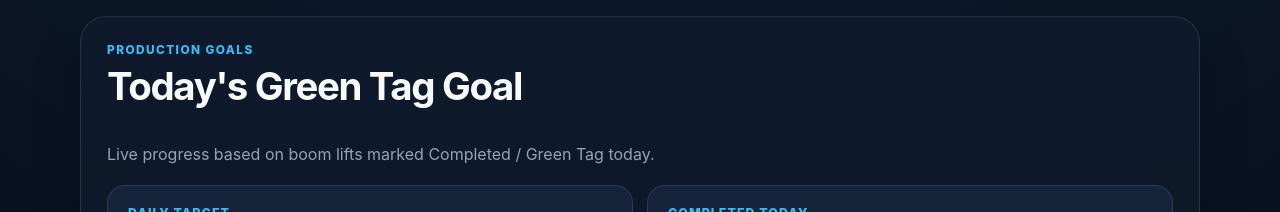
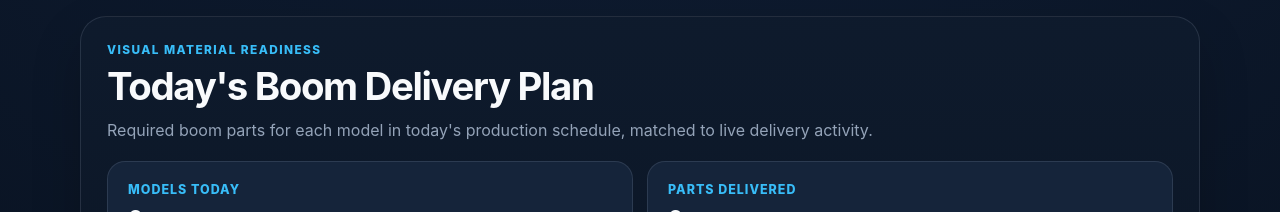
Before and after one commit to GregLivin/lineflow-ai, a Next.js app: page /dashboard in a window 1280 px wide. Shown: the part 740-952 px from the top of the page. Built offline with nearby package versions, Linux system fonts and the light colour scheme; no server answers; the database is empty; sample sign-in values are in the browser's storage.

Commit message:
Connect visual boom delivery plan to dashboard

```diff
--- a/app/dashboard/page.tsx
+++ b/app/dashboard/page.tsx
@@ -5,6 +5,7 @@ import { useRouter } from 'next/navigation';
 import MaterialRequestFlow from '../../components/MaterialRequestFlow';
 import ModelPartsSetup from '../../components/ModelPartsSetup';
 import ProductionSchedule from '../../components/ProductionSchedule';
+import BoomDeliveryPlan from '../../components/BoomDeliveryPlan';
 import YardReconditioning from '../../components/YardReconditioning';
 import TeamMessageBoard from '../../components/TeamMessageBoard';
 import ProductionGoals from '../../components/ProductionGoals';
@@ -68,47 +69,30 @@ export default function DashboardPage(){
   const canViewSchedule=!isLine;
   const canViewYard=isSupervisor||isSpecialist||isShipping;
   const canViewGoals=isSupervisor||isSpecialist;
+  const canViewBoomPlan=!isTristen&&!isShipping;
 
   const accessTitle=isLine?'Line User View':isHandler?'Material Handler View':isSpecialist?'Boom Line Material Specialist View':isShipping?'Shipping & Receiving View':'Supervisor / Planner View';
   const accessText=isLine?'Create material requests, track status, and confirm delivery.':isHandler?'Receive assigned requests, check parts, and update delivery status.':isSpecialist?'Monitor boom-line readiness, parts, schedule, shortages, and production support.':isShipping?'Check incoming models into reconditioning and completed models out for flatbed shipment.':'Monitor production, material flow, inventory, yard reconditioning, and daily goals.';
 
-  const header = <section className="dashboardHeader">
-    <div><p className="eyebrow">LineFlow AI Dashboard</p><h1 className="dashboardTitle">Welcome, {user.name}</h1><p className="dashboardRole">{user.role}</p></div>
-    <button className="secondaryButton" onClick={signOut}>Sign Out</button>
-  </section>;
+  const header = <section className="dashboardHeader"><div><p className="eyebrow">LineFlow AI Dashboard</p><h1 className="dashboardTitle">Welcome, {user.name}</h1><p className="dashboardRole">{user.role}</p></div><button className="secondaryButton" onClick={signOut}>Sign Out</button></section>;
 
-  if(isTammy){
-    return <main className="shell">
-      {header}
-      <TeamMessageBoard user={user}/>
-      <ProductionSchedule/>
-      <ProductionIntelligence/>
-      <LiveInventory user={user}/>
-    </main>;
-  }
+  if(isTammy){return <main className="shell">{header}<TeamMessageBoard user={user}/><ProductionSchedule/><BoomDeliveryPlan/><ProductionIntelligence/><LiveInventory user={user}/></main>;}
 
   return <main className="shell">
     {header}
-    {isSupervisor ? <>
-      <TeamMessageBoard user={user}/>
-      <section className="dashboardGrid supervisorCoreGrid">
-        <ClickCard label="Material Requests" value="Lines 1–4" text="Monitor open, urgent, active, delivered, and confirmed requests across production." panel="requests" onOpen={openPanel}/>
-        <ClickCard label="Inventory" value="Parts & Stock" text="Review and update live stock, part numbers, locations, shortages, and incoming material." panel="inventory" onOpen={openPanel}/>
-        <ClickCard label="Yard & Reconditioning" value="Boom Lifts" text="Track exact units in the yard, reconditioning status, waiting on material, green tags, and completed units." panel="yard" onOpen={openPanel}/>
-        <ClickCard label="Production Goals" value="Live Progress" text="Track today’s green tag target, completed units, remaining goal, waiting on material, and completion percentage." panel="goals" onOpen={openPanel}/>
-      </section>
-    </> : <>
+    {isSupervisor ? <><TeamMessageBoard user={user}/><section className="dashboardGrid supervisorCoreGrid"><ClickCard label="Material Requests" value="Lines 1–4" text="Monitor open, urgent, active, delivered, and confirmed requests across production." panel="requests" onOpen={openPanel}/><ClickCard label="Inventory" value="Parts & Stock" text="Review and update live stock, part numbers, locations, shortages, and incoming material." panel="inventory" onOpen={openPanel}/><ClickCard label="Yard & Reconditioning" value="Boom Lifts" text="Track exact units in the yard, reconditioning status, waiting on material, green tags, and completed units." panel="yard" onOpen={openPanel}/><ClickCard label="Production Goals" value="Live Progress" text="Track today’s green tag target, completed units, remaining goal, waiting on material, and completion percentage." panel="goals" onOpen={openPanel}/></section></> : <>
       <section className="sectionBlock dashboardToolPanel"><p className="eyebrow">Your Access</p><h2>{accessTitle}</h2><p className="dashboardRole">{accessText}</p></section>
       {isLine&&<section className="dashboardGrid"><ClickCard label="Request Material" value="Create Request" text="Select the model or material needed and send it." panel="requests" onOpen={openPanel}/><ClickCard label="Track Requests" value="Live Status" text="Track the request through delivery and confirmation." panel="requests" onOpen={openPanel}/></section>}
       {isHandler&&<section className="dashboardGrid"><ClickCard label="Assigned Requests" value={isGreg?'Boom Queue':isTristen?'Hood Queue':'My Queue'} text="Accept assigned material requests and work them in priority order." panel="requests" onOpen={openPanel}/><ClickCard label="Part Checklist" value="Pick & Deliver" text="See parts, quantities, part numbers, and locations." panel="requests" onOpen={openPanel}/><ClickCard label="Live Inventory" value={isTristen?'Hood Stock':'Parts & Stock'} text="Update incoming, outgoing, reserved, and on-hand material." panel="inventory" onOpen={openPanel}/><ClickCard label="Production Plan" value="Read Only" text="Review upcoming production demand." panel="schedule" onOpen={openPanel}/></section>}
       {isSpecialist&&<section className="dashboardGrid"><ClickCard label="Yard Boom Lifts" value="Reconditioning" text="See exact boom-lift backlog, completed green tags, and units waiting on material." panel="yard" onOpen={openPanel}/><ClickCard label="Production Goals" value="Live Progress" text="Track today’s green tag goal and units waiting on material." panel="goals" onOpen={openPanel}/><ClickCard label="Live Requests" value="Boom Support" text="Monitor boom delivery activity." panel="requests" onOpen={openPanel}/><ClickCard label="Live Inventory" value="Boom Stock" text="Maintain boom inventory, movement, locations, and shortages." panel="inventory" onOpen={openPanel}/></section>}
       {isShipping&&<section className="dashboardGrid"><ClickCard label="Incoming Models" value="Check In" text="Record models arriving for reconditioning and review units currently in the yard." panel="yard" onOpen={openPanel}/><ClickCard label="Completed Models" value="Check Out" text="Review completed units ready to be loaded onto flatbed trucks for shipment." panel="yard" onOpen={openPanel}/><ClickCard label="Production Schedule" value="Read Only" text="Review model, serial, job, status, and shipping readiness." panel="schedule" onOpen={openPanel}/></section>}
     </>}
+    {canViewBoomPlan&&<BoomDeliveryPlan/>}
     {canViewGoals&&<ProductionGoals user={user}/>}
     {canViewYard&&<YardReconditioning user={user}/>}
     {!isShipping&&<div id="requests"><MaterialRequestFlow user={user}/></div>}
     {canViewParts&&<LiveInventory user={user}/>}
     {canViewParts&&<div id="parts"><ModelPartsSetup user={user}/></div>}
-    {activePanel==='schedule'&&canViewSchedule&&<section id="dashboard-tool-panel" className="sectionBlock dashboardToolPanel"><div className="toolPanelHeader"><div><p className="eyebrow">Production</p><h2>Production Schedule</h2></div><button className="secondaryButton" onClick={()=>setActivePanel(null)}>Close</button></div><ProductionSchedule/></section>}
+    {activePanel==='schedule'&&canViewSchedule&&<section id="dashboard-tool-panel" className="sectionBlock dashboardToolPanel"><div className="toolPanelHeader"><div><p className="eyebrow">Production</p><h2>Production Schedule</h2></div><button className="secondaryButton" onClick={()=>setActivePanel(null)}>Close</button></div><ProductionSchedule/><BoomDeliveryPlan/></section>}
   </main>;
 }
```
